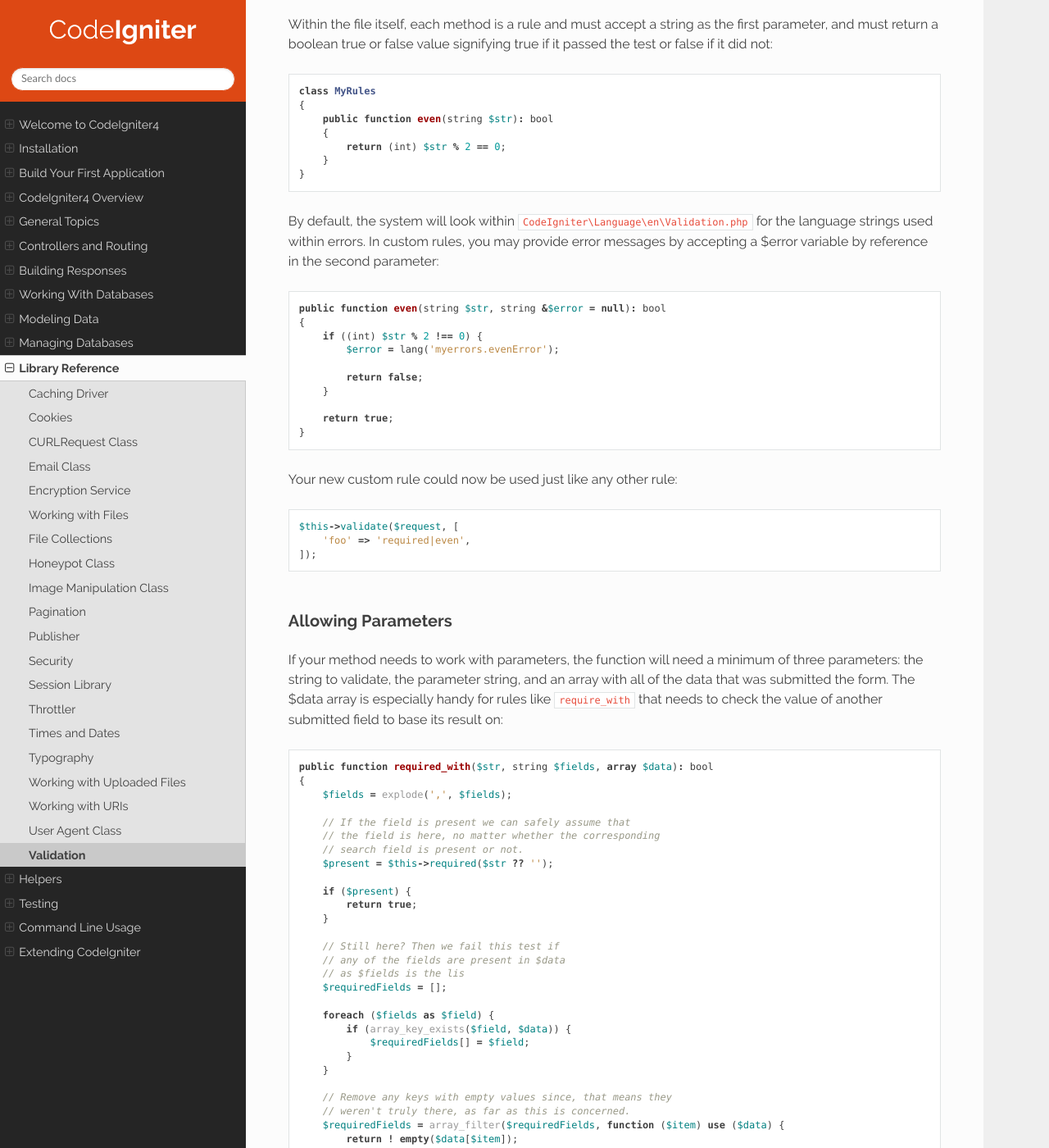
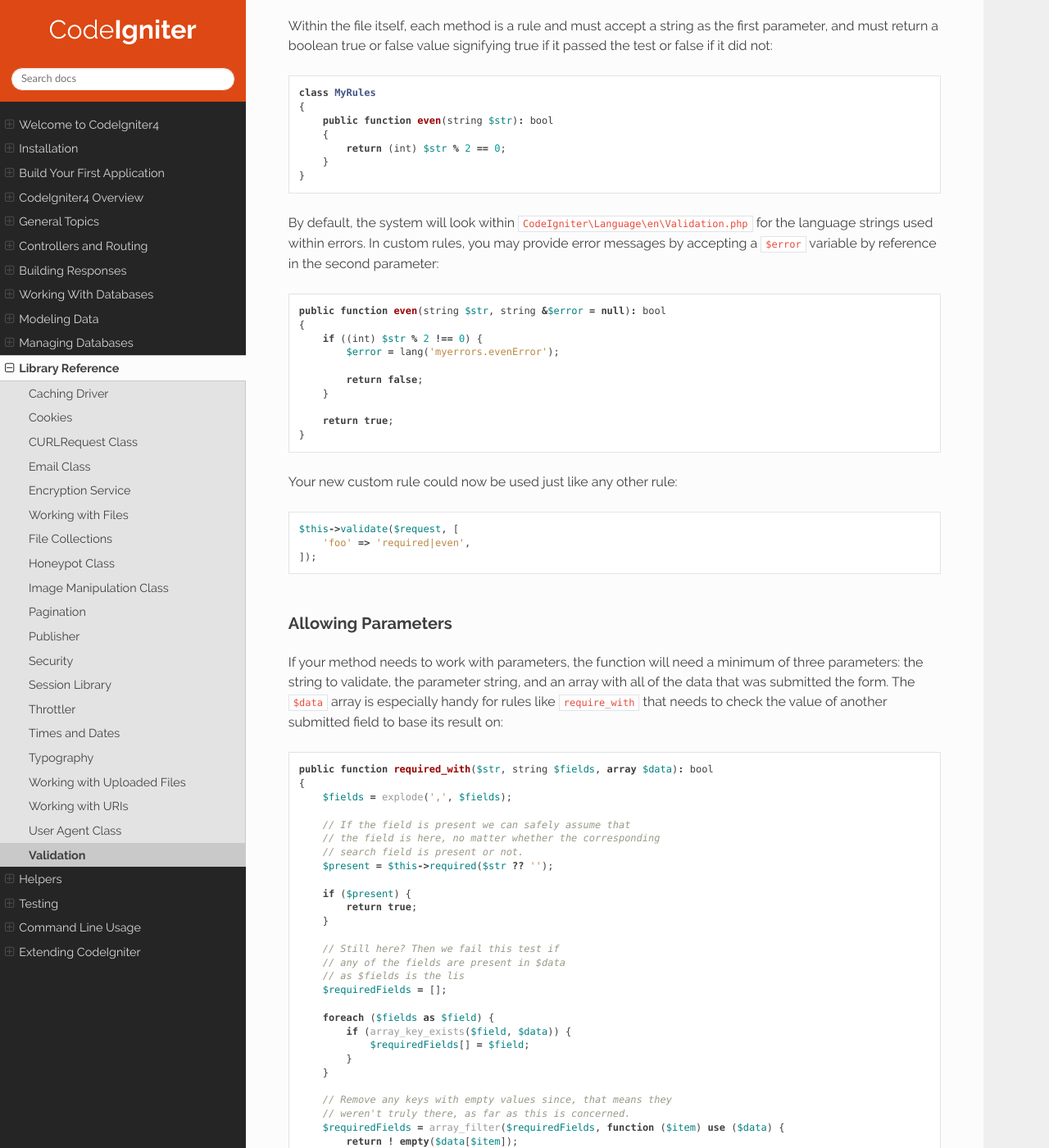
Before and after one commit to NEKOGET/ci4_user_guide_src, a Sphinx documentation site: the page built from source/libraries/validation.rst, in a window 1280 px wide and 1400 px high, scrolled down 15680 px. Shown: the whole window at 82% size. Built offline with Sphinx 7.4.7 and the Read the Docs theme 2.0.0, drawn with Linux system fonts in a browser that asks for light colours; some of the changed text lies outside the part shown.

```diff
--- a/source/libraries/validation.rst
+++ b/source/libraries/validation.rst
@@ -232,7 +232,7 @@ that should be applied::
     $validation->setRule('username', 'Username', 'required');
 
 The **field name** must match the key of any data array that is sent in. If
-the data is taken directly from $_POST, then it must be an exact match for
+the data is taken directly from ``$_POST``, then it must be an exact match for
 the form input name.
 
 setRules()
@@ -439,7 +439,7 @@ Validation Placeholders
 
 The Validation class provides a simple method to replace parts of your rules based on data that's being passed into it. This
 sounds fairly obscure but can be especially handy with the ``is_unique`` validation rule. Placeholders are simply
-the name of the field (or array key) that was passed in as $data surrounded by curly brackets. It will be
+the name of the field (or array key) that was passed in as ``$data`` surrounded by curly brackets. It will be
 replaced by the **value** of the matched incoming field. An example should clarify this::
 
     $validation->setRules([
@@ -686,7 +686,7 @@ a boolean true or false value signifying true if it passed the test or false if
     }
 
 By default, the system will look within ``CodeIgniter\Language\en\Validation.php`` for the language strings used
-within errors. In custom rules, you may provide error messages by accepting a $error variable by reference in the
+within errors. In custom rules, you may provide error messages by accepting a ``$error`` variable by reference in the
 second parameter::
 
     public function even(string $str, string &$error = null): bool
@@ -710,7 +710,7 @@ Allowing Parameters
 ===================
 
 If your method needs to work with parameters, the function will need a minimum of three parameters: the string to validate,
-the parameter string, and an array with all of the data that was submitted the form. The $data array is especially handy
+the parameter string, and an array with all of the data that was submitted the form. The ``$data`` array is especially handy
 for rules like ``require_with`` that needs to check the value of another submitted field to base its result on::
 
     public function required_with($str, string $fields, array $data): bool
```
